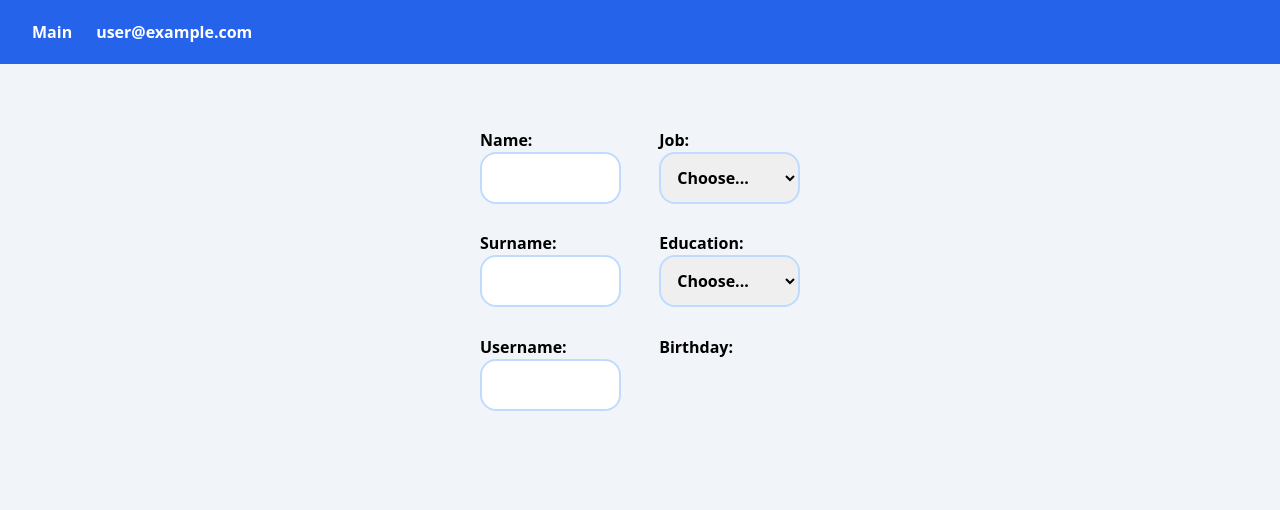
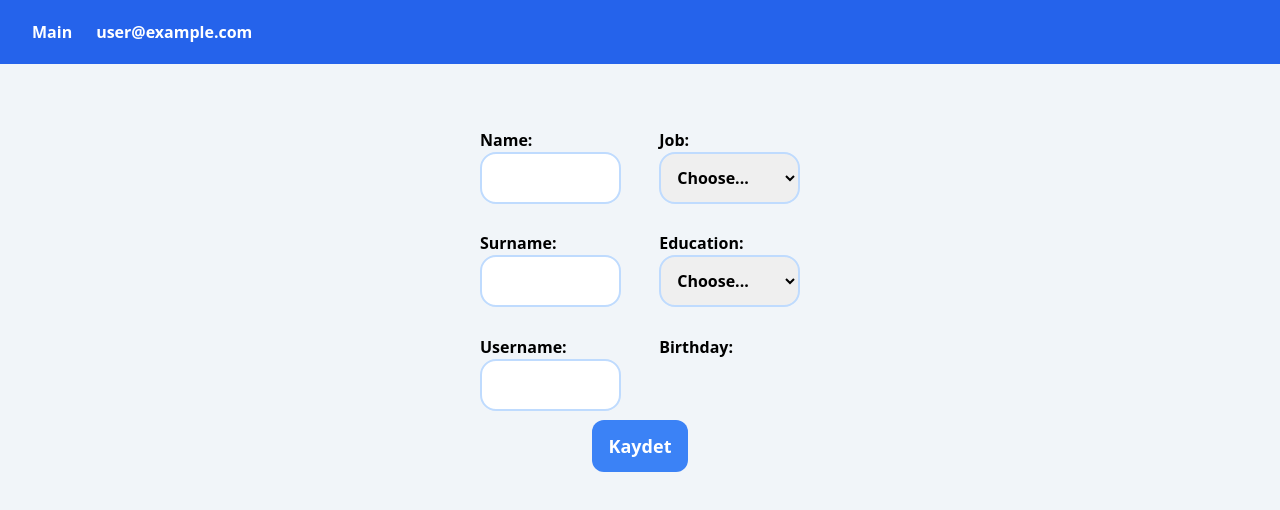
Before and after one commit to BatuhanAC/calisma_odasi, a React (Create React App) app: page /account in a window 1280 px wide. Shown: the top 510 px of the page. Built offline with nearby package versions, Linux system fonts and the light colour scheme; no server answers; the database is empty; sample sign-in values are in the browser's storage.

Commit message:
Redux + Firestore
Redux ile Firestore'u birleştirdim account kısmı için ki dinamik şekilde her şey değişebilsin database ya da clientside tarafından yapılmış olması farketmeksizin değişiklik kullanıcıya yansısın.

```diff
--- a/package.json
+++ b/package.json
@@ -14,7 +14,6 @@
     "formik": "^2.2.9",
     "json-server": "^0.17.0",
     "react": "^18.2.0",
-    "react-datepicker": "^4.8.0",
     "react-dom": "^18.2.0",
     "react-hot-toast": "^2.3.0",
     "react-icons": "^4.4.0",
--- a/src/App.js
+++ b/src/App.js
@@ -8,10 +8,25 @@ import { Route, Routes, useLocation } from "react-router-dom";
 import { QueryClientProvider, QueryClient } from "@tanstack/react-query";
 import PrivateRoute from "./components/controller/PrivateRoute";
 import { Toaster } from "react-hot-toast";
+import { doc, onSnapshot } from "firebase/firestore";
+import {db} from "./firebase-config"
+import { useSelector } from 'react-redux';
+import { useEffect } from "react";
+import {accountControl} from "./components/controller/accountControl"
 
 function App() {
   const queryClient = new QueryClient();
   const location = useLocation()
+  const user = useSelector(state => state.auth.user)
+
+  useEffect(() => {
+    const unsub = onSnapshot(doc(db, "users", `${user}`), (doc)=> {
+      accountControl(doc.data() || false)
+
+    })
+
+    return() => {unsub()}
+  }, [user])
 
   if(localStorage.getItem('isLogged')) {
     //Gece gece kafam durdu
--- /dev/null
+++ b/src/components/controller/accountControl.js
@@ -0,0 +1,6 @@
+import store from "../../store"
+import { setAccount } from "../../store/account"
+
+export const accountControl = data => {
+  store.dispatch(setAccount(data))
+}
--- a/src/components/macros/Account.js
+++ b/src/components/macros/Account.js
@@ -6,24 +6,39 @@ import Select from '../micros/Select';
 import { logout } from '../../firebase-config';
 import { useNavigate } from 'react-router-dom';
 import { db } from '../../firebase-config';
-import { doc, onSnapshot } from 'firebase/firestore';
+import { doc, onSnapshot, updateDoc } from 'firebase/firestore';
 import { useSelector } from 'react-redux';
 
 const Account = () => {
+  const [name, setName] = useState()
+  const [surname, setSurname] = useState()
+  const [username, setUsername] = useState()
+  const [job, setJob] = useState()
+  const [education, setEducation] = useState()
   const [birthday, setBirthday] = useState(new Date())
   const navigate = useNavigate()
   const email = useSelector(state => state.auth.user)
+  const data = useSelector(state => state.account.data)
 
+  const save = async () => {
+    await updateDoc(doc(db, "users", `${email}`), {
+      name: name,
+      surname: surname,
+      username: username,
+      job: job,
+      education: education,
+      birthday: birthday
+    })
+  }
 
   useEffect(() => {
-    const unsub = onSnapshot( doc(db, "users", `${email}`) , (doc) => {
-      const data = doc.data()
-
-      console.log(data)
-    })
-
-    return () => {unsub()}
-  }, [email])
+    setName(data.name)
+    setSurname(data.surname)
+    setUsername(data.username)
+    setJob(data.job)
+    setEducation(data.education)
+    setBirthday(data.birthday)
+  }, [data])
 
 
 
@@ -34,15 +49,15 @@ const Account = () => {
 
   return (
     <>
-      <div className='flex justify-center'>
+      <div className='flex flex-col justify-center items-center'>
         <form className='grid grid-flow-row  w-[35%] grid-cols-2 justify-center p-[5%] gap-[12%] '>
           <div className='flex flex-col'>
             <label className='font-semibold'>Name:</label>
-          <Input />
+            <Input placeholder={name} setState={setName} />
           </div>
           <div className='flex flex-col'>
             <label className='font-semibold'>Job:</label>
-          <Select className='rounded-lg p-2' >
+            <Select setState={setJob} selected={job} >
                 <Option value="">Choose...</Option>
                 <Option value="Computer Engineer">Computer Engineer</Option>
                 <Option value="Human Resources Manager">Human Resources Manager</Option>
@@ -53,11 +68,11 @@ const Account = () => {
           </div>
           <div className='flex flex-col'>
             <label className='font-semibold'>Surname:</label>
-          <Input />
+            <Input placeholder={surname} setState={setSurname}/>
           </div>
           <div className='flex flex-col'>
           <label className='font-semibold'>Education:</label>
-          <Select className='rounded-lg p-2' >
+            <Select setState={setEducation} selected={education}  >
                 <Option value="">Choose...</Option>
                 <Option value="Elementary School">Elementary School</Option>
                 <Option value="High School">High School</Option>
@@ -68,14 +83,16 @@ const Account = () => {
           </div>
           <div className='flex flex-col'>
             <label className='font-semibold'>Username:</label>
-          <Input />
+            <Input placeholder={username} setState={setUsername}/>
           </div>
           <div className='flex flex-col'>
             <label className='font-semibold'>Birthday:</label>
-
+            <div className='' ></div>
           </div>
         </form>
-
+        <div className='w-[15%] flex justify-center'>
+          <Button handleOnClick={save} >Kaydet</Button>
+        </div>
       </div>
     </>
   )
--- a/src/components/micros/Select.js
+++ b/src/components/micros/Select.js
@@ -1,8 +1,11 @@
 import React from 'react'
 
-const Select = ({children}) => {
+const Select = ({children, setState, selected}) => {
   return (
-    <select className='border-2 p-3 border-blue-200 focus:border-blue-600 outline-none rounded-2xl font-semibold'>{children}</select>
+    <select className='border-2 p-3 border-blue-200 focus:border-blue-600 outline-none rounded-2xl font-semibold'
+      onChange={(e) => {setState(e.target.value)}}
+      value={selected}
+    >{children}</select>
   )
 }
 
--- /dev/null
+++ b/src/components/micros/WrappedInput.js
@@ -0,0 +1,13 @@
+import React from 'react'
+
+const WrappedInput = ({placeholder, setState, type}) => {
+  return (
+    <div className='mt-[10%]'>
+    <input type={type} placeholder={placeholder}  onChange={(e) => {setState(e.target.value)}}
+      className = "border-2 p-3 border-blue-200 focus:border-blue-600 outline-none  rounded-2xl "
+    />
+    </div>
+  )
+}
+
+export default WrappedInput
--- a/src/firebase-config.js
+++ b/src/firebase-config.js
@@ -2,7 +2,7 @@ import { initializeApp } from "firebase/app";
 import { getAuth, createUserWithEmailAndPassword, signInWithEmailAndPassword, onAuthStateChanged, signOut } from "firebase/auth";
 import {toast} from "react-hot-toast"
 import { userControl } from "./components/controller/userControl";
-import {doc, setDoc, getFirestore} from "firebase/firestore"
+import {doc, setDoc, getFirestore, getDoc} from "firebase/firestore"
 
 
 const firebaseConfig = {
--- /dev/null
+++ b/src/store/account.js
@@ -0,0 +1,25 @@
+import { createSlice } from "@reduxjs/toolkit";
+
+const initialState = {
+  data: {
+    name: "",
+    surname: "",
+    username: "",
+    job:"",
+    education:"",
+    birthday:"",
+  }
+}
+
+const account = createSlice({
+  name: 'account',
+  initialState,
+  reducers: {
+    setAccount: (state, action) => {
+      state.data = action.payload
+    }
+  }
+})
+
+export const {setAccount} = account.actions
+export default account.reducer
--- a/src/store/index.js
+++ b/src/store/index.js
@@ -1,9 +1,10 @@
 import { configureStore } from "@reduxjs/toolkit";
 import auth from "./auth";
-
+import account from "./account";
 const store = configureStore({
   reducer: {
-    auth
+    auth,
+    account
   }
 })
 
```
Also changed, not shown: 1 other file (tests, documents, lock files or other folders). Lines whose indentation alone changed are shown as unchanged.
